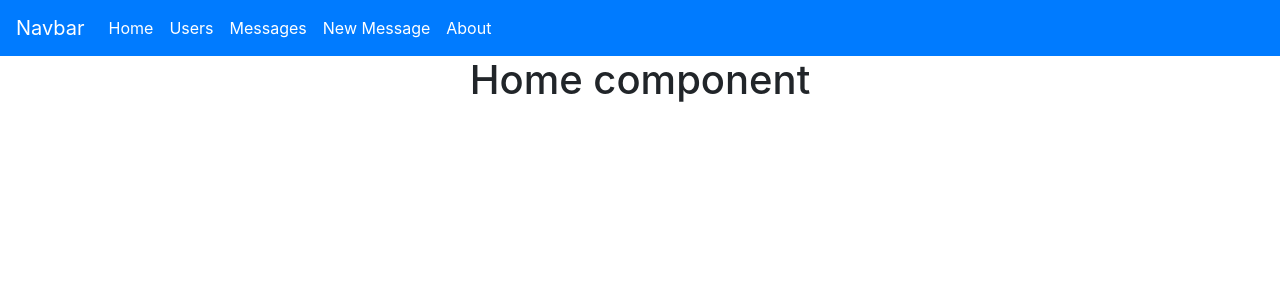
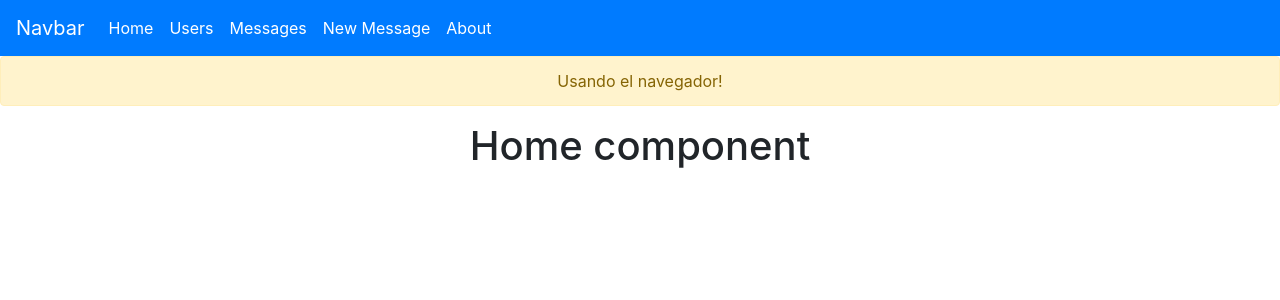
Before and after one commit to fercanepari/pwaTest, a React (Create React App) app: page / in a window 1280 px wide. Shown: the top 300 px of the page. Built offline with nearby package versions, Linux system fonts and the light colour scheme.

Commit message:
Detect installed app

```diff
--- a/src/Home.js
+++ b/src/Home.js
@@ -1,9 +1,30 @@
-import React from 'react';
+import React, {useState} from 'react';
 
 export default function Home() {
+
+  const [mode, setMode]=useState('web')
+
+  if (window.matchMedia('(display-mode: standalone)').matches) {
+    setMode('standalone')
+  }
+
     return (
+      <div>
+        <div>
+            {
+              mode==='web'?
+              <div class="alert alert-warning" role="alert">
+                Usando el navegador!
+              </div>
+              :
+              <div class="alert alert-warning" role="alert">
+                App instalada!
+              </div>
+            }
+          </div>
         <div>
           <h1>Home component</h1>
         </div>
+      </div>
       );
 }
```
